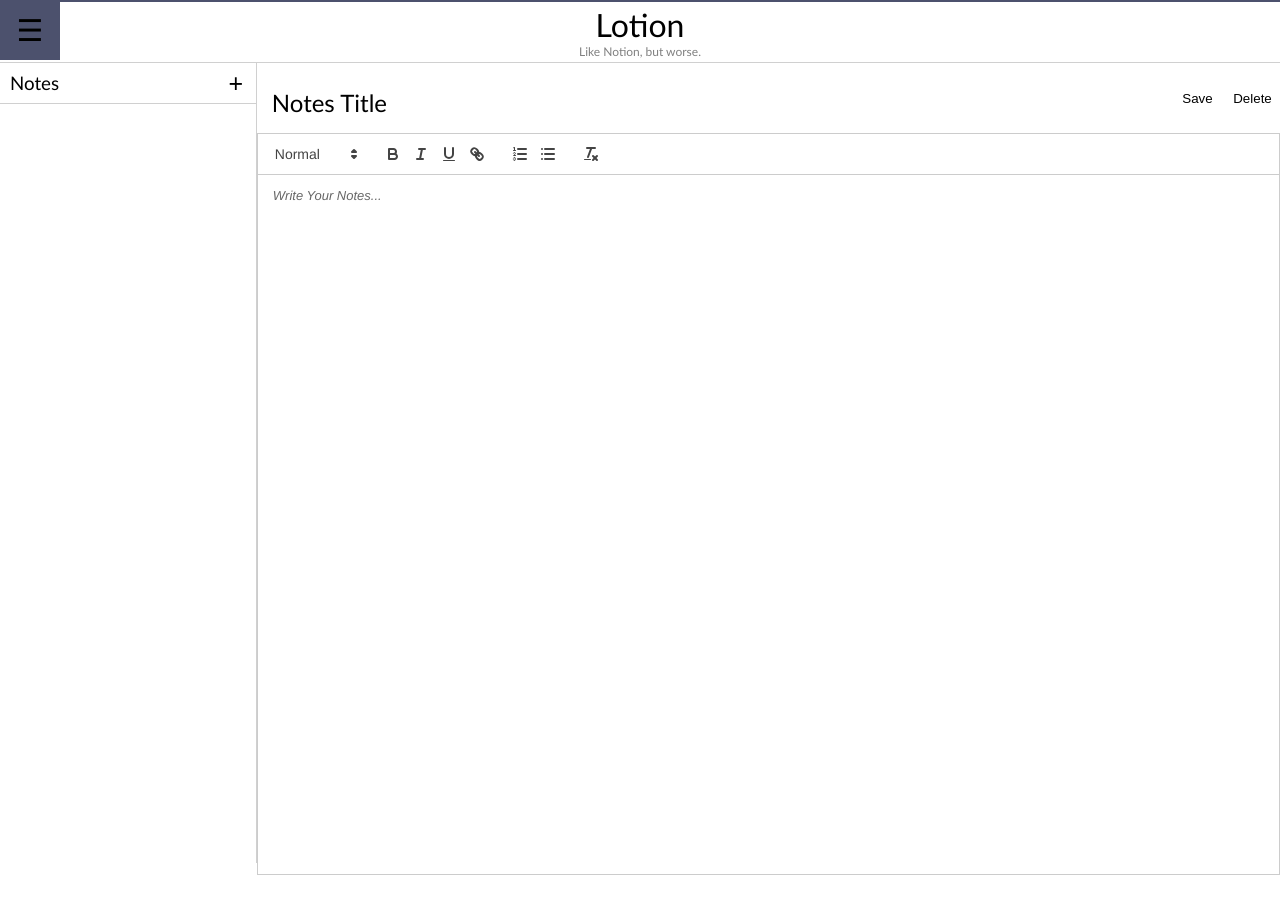
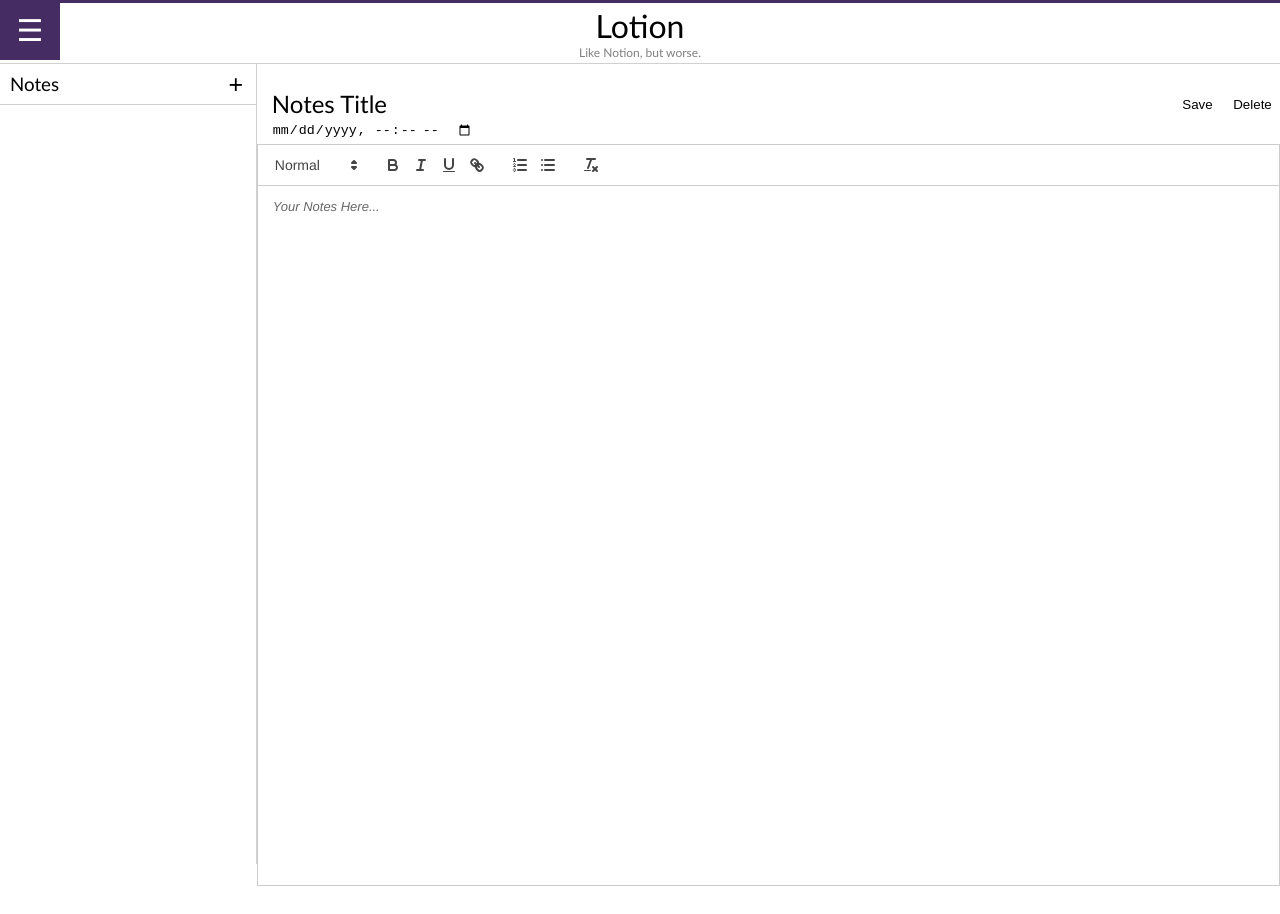
Before and after one commit to kdafrose/kdafrose, a React (Create React App) app: page /Edit in a window 1280 px wide. Shown: the top 914 px of the page. Built offline with nearby package versions, Linux system fonts and the light colour scheme.

Commit message:
Added date button and hover button css

```diff
--- a/src/components/EditNotes.js
+++ b/src/components/EditNotes.js
@@ -11,6 +11,22 @@ function EditNotes() {
 
 
     const [value, setValue] = useState('');
+
+    const options = {
+        year: "numeric",
+        month: "long",
+        day: "numeric",
+        hour: "numeric",
+        minute: "numeric",
+    };
+
+    const formatDate = (when) => {
+        const formatted = new Date(when).toLocaleString("en-US", options);
+        if (formatted === "Invalid Date") {
+            return "";
+        }
+        return formatted;
+    };
 
 
 
@@ -27,16 +43,20 @@ function EditNotes() {
                     </div>
                 </div>
                 <div className="Edit_column">
-                    <div className='Title_nav'>
-                        <h2 className='Title'> Notes Title</h2>
+                    <div className='Edit_nav'>
+                        <div className='Title_nav'>
+                            <h2 className='Title'> Notes Title</h2>
+                            <div className='Title_nav_date'><input className='Date_button' onClick = {formatDate} type="datetime-local" /></div>
+                        </div>
+
                         <div className='Title_buttons_nav'>
                             <button className='Save_button'>Save</button>
                             <button className='Delete_button'>Delete</button>
                         </div>
+                    </div>
 
-                    </div>
                     <div className='Editor' >
-                        <ReactQuill style={{ height: 700 }} theme="snow" value={value} onChange={setValue}  placeholder = "Write Your Notes..."/>
+                        <ReactQuill style={{ height: 700 }} theme="snow" value={value} onChange={setValue}  placeholder = "Your Notes Here..."/>
                     </div>
                 </div>
             </div>
--- a/src/index.css
+++ b/src/index.css
@@ -21,7 +21,7 @@ a{
 .Navbar{
   flex-direction: column;
   height:60px;
-  border-top: 2px solid #4C516D;
+  border-top: 3px solid #452c63;
   border-bottom: 1px solid #d0d0d0;
 }
 
@@ -76,7 +76,8 @@ a{
 }
 
 button:hover{
-  background: #4C516D;
+  background: #452c63;
+  color:white;
 
 }
 
@@ -117,18 +118,20 @@ button:hover{
 }
 
 .Title_nav{
-  height: 70px;
+  height: 80px;
   display: flex;
+  flex-direction: column;
+  width: 100%;
 }
 
 .Title{
   padding-top: 25px;
   padding-left: 15px;
-  width: 100%;
+
 }
 
 .Title_buttons_nav{
-    width: 110px;
+  width: 110px;
   display: flex;
   height: inherit;
 
@@ -143,3 +146,13 @@ button:hover{
 .Editor{
   height: 100%;
 }
+
+.Date_button{
+
+  border: none;
+  padding-left: 15px;
+}
+
+.Edit_nav{
+  display: flex;
+}
```
